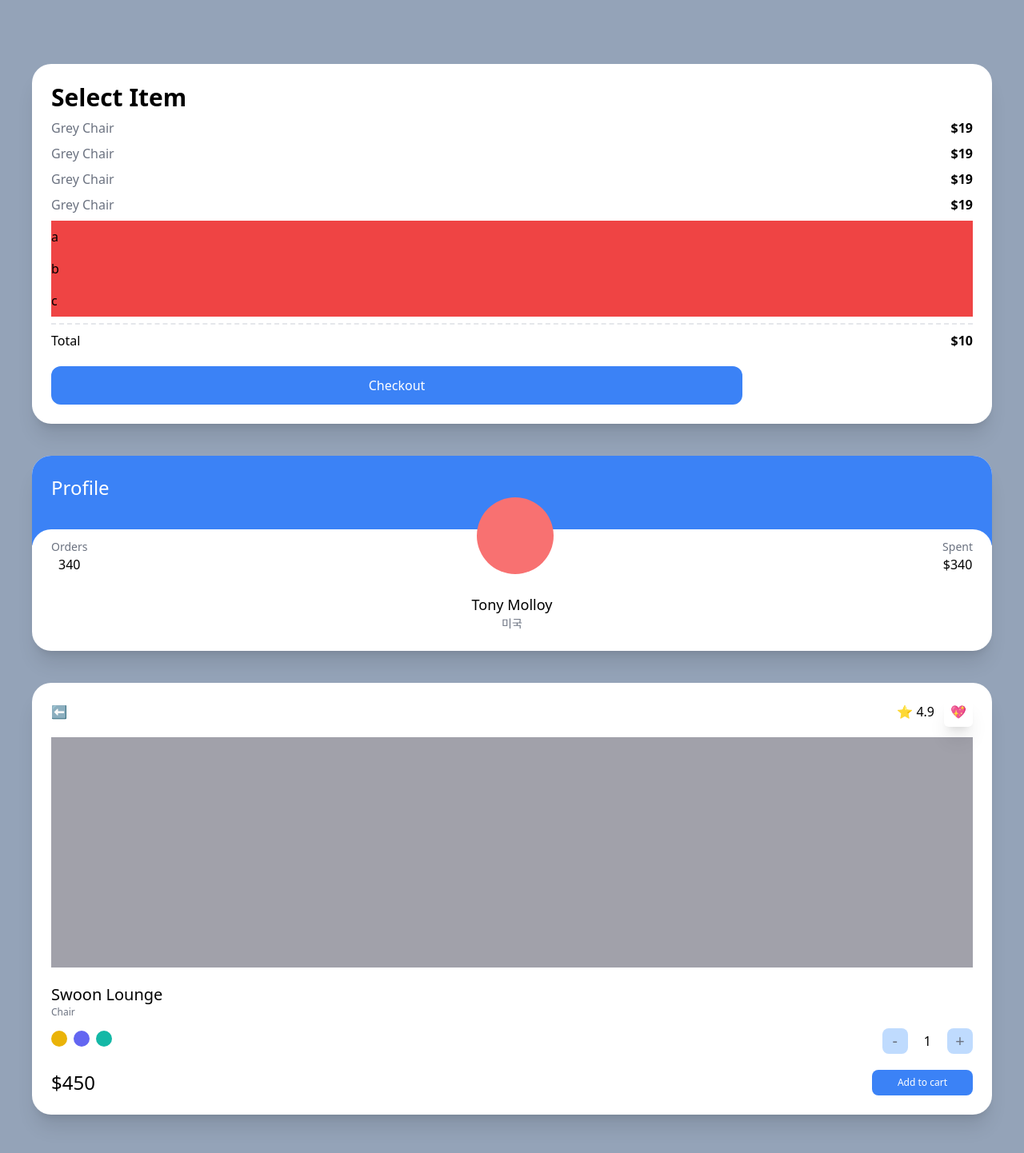
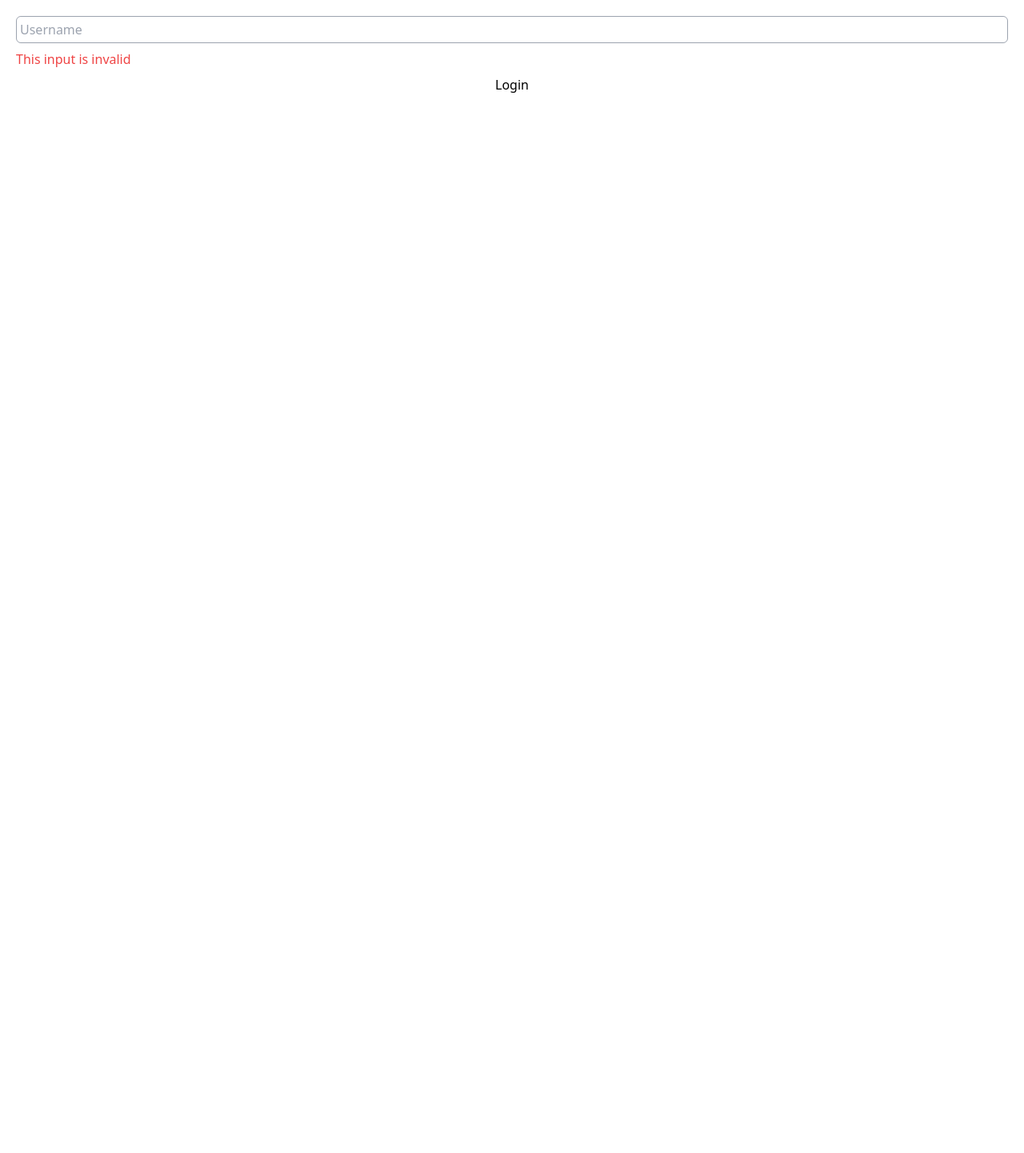
Before and after one commit to namwookyung/carrot-market, a Next.js app: page / in a window 1280 px wide. Shown: the top 1442 px of the page at 80% size. After the commit the page ends 800 px from the top, so only its background shows below. Built offline with nearby package versions, Linux system fonts and the light colour scheme.

Commit message:
tailwindCSS_modifiers for forms 학습_24.06.12

```diff
--- a/pages/index.tsx
+++ b/pages/index.tsx
@@ -2,86 +2,104 @@
 
 const Home: NextPage = () => {
   return (
-    <div className="bg-slate-400 py-20 px-10 grid gap-10 min-h-screen">
-      <div className="bg-white p-6 rounded-3xl shadow-xl">
-        <span className="font-semibold text-3xl">Select Item</span>
-        <ul>
-          {[1, 2, 3, 4].map((i) => (
-            <div key={i} className="flex justify-between my-2">
-              <span className="text-gray-500">Grey Chair</span>
-              <span className="font-semibold">$19</span>
-            </div>
-          ))}
-        </ul>
-        <ul>
-          {["a", "b", "c", ""].map((c, i) => (
-            <li className="bg-red-500 py-2 empty:hidden" key={i}>{c}</li>
-          ))}
-        </ul>
-        <div className="flex justify-between mt-2 pt-2 border-t-2 border-dashed">
-          <span>Total</span>
-          <span className="font-semibold">$10</span>
-        </div>
-        <button className="mt-5 bg-blue-500 text-white p-3 text-center rounded-xl w-3/4 mx-auto
-        hover:bg-teal-500 hover:text-black
-        active:bg-yellow-500 focus:bg-red-500">
-          Checkout
-        </button>
-      </div>
-      <div className="bg-white overflow-hidden rounded-3xl shadow-xl">
-        <div className="bg-blue-500 p-6 pb-14">
-          <span className="text-white text-2xl">Profile</span>
-        </div>
-        <div className="rounded-3xl p-6 bg-white relative -top-5">
-          <div className="flex relative -top-16 items-end justify-between">
-            <div className="flex flex-col items-center">
-              <span className="text-sm text-gray-500">Orders</span>
-              <span className="font-medium">340</span>
-            </div>
-            <div className="h-24 w-24 bg-red-400 rounded-full"></div>
-            <div className="flex flex-col items-center">
-              <span className="text-sm text-gray-500">Spent</span>
-              <span className="font-medium">$340</span>
-            </div>
-          </div>
-          <div className="relative flex flex-col items-center -mt-10 -mb-5">
-            <span className="text-lg font-medium">Tony Molloy</span>
-            <span className="text-sm text-gray-500">미국</span>
-          </div>
-        </div>
-      </div>
-      <div className="bg-white p-6 rounded-3xl shadow-xl">
-        <div className="flex mb-5 justify-between items-center">
-          <span>⬅️</span>
-          <div className="space-x-3">
-            <span>⭐️ 4.9</span>
-            <span className="shadow-xl p-2 rounded-md">💖</span>
-          </div>
-        </div>
-        <div className="bg-zinc-400 h-72 mb-5"></div>
-        <div className="flex flex-col">
-          <span className="font-medium text-xl">Swoon Lounge</span>
-          <span className="text-xs text-gray-500">Chair</span>
-          <div className="mt-3 mb-5 flex justify-between items-center">
-            <div className="space-x-2">
-              <button className="w-5 h-5 rounded-full bg-yellow-500 focus:ring-2 ring-offset-2 ring-yellow-500 transition"></button>
-              <button className="w-5 h-5 rounded-full bg-indigo-500 focus:ring-2 ring-offset-2 ring-indigo-500 transition"></button>
-              <button className="w-5 h-5 rounded-full bg-teal-500 focus:ring-2 ring-offset-2 ring-teal-500 transition"></button>
-            </div>
-            <div className="flex items-center space-x-5">
-              <button className="rounded-lg bg-blue-200 flex justify-center items-center aspect-square w-8 text-xl text-gray-500">-</button>
-              <span>1</span>
-              <button className="rounded-lg bg-blue-200 flex justify-center items-center aspect-square w-8 text-xl text-gray-500">+</button>
-            </div>
-          </div>
-          <div className="flex justify-between items-center">
-            <span className="font-medium text-2xl">$450</span>
-            <button className="bg-blue-500 py-2 px-8 text-center text-xs text-white rounded-lg">Add to cart</button>
-          </div>
-        </div>
-      </div>
-    </div>
-    );
+    // <div className="bg-slate-400 py-20 px-10 grid gap-10 min-h-screen">
+    //   <div className="bg-white p-6 rounded-3xl shadow-xl">
+    //     <span className="font-semibold text-3xl">Select Item</span>
+    //     <ul>
+    //       {[1, 2, 3, 4].map((i) => (
+    //         <div key={i} className="flex justify-between my-2">
+    //           <span className="text-gray-500">Grey Chair</span>
+    //           <span className="font-semibold">$19</span>
+    //         </div>
+    //       ))}
+    //     </ul>
+    //     <ul>
+    //       {["a", "b", "c", ""].map((c, i) => (
+    //         <li className="bg-red-500 py-2 empty:hidden" key={i}>{c}</li>
+    //       ))}
+    //     </ul>
+    //     <div className="flex justify-between mt-2 pt-2 border-t-2 border-dashed">
+    //       <span>Total</span>
+    //       <span className="font-semibold">$10</span>
+    //     </div>
+    //     <button className="mt-5 bg-blue-500 text-white p-3 text-center rounded-xl w-3/4 mx-auto
+    //     hover:bg-teal-500 hover:text-black
+    //     active:bg-yellow-500 focus:bg-red-500">
+    //       Checkout
+    //     </button>
+    //   </div>
+    //   <div className="bg-white overflow-hidden rounded-3xl shadow-xl group">
+    //     <div className="bg-blue-500 p-6 pb-14">
+    //       <span className="text-white text-2xl">Profile</span>
+    //     </div>
+    //     <div className="rounded-3xl p-6 bg-white relative -top-5">
+    //       <div className="flex relative -top-16 items-end justify-between">
+    //         <div className="flex flex-col items-center">
+    //           <span className="text-sm text-gray-500">Orders</span>
+    //           <span className="font-medium">340</span>
+    //         </div>
+    //         <div className="h-24 w-24 bg-zinc-300 rounded-full group-hover:bg-red-300"></div>
+    //         <div className="flex flex-col items-center">
+    //           <span className="text-sm text-gray-500">Spent</span>
+    //           <span className="font-medium">$340</span>
+    //         </div>
+    //       </div>
+    //       <div className="relative flex flex-col items-center -mt-10 -mb-5">
+    //         <span className="text-lg font-medium">Tony Molloy</span>
+    //         <span className="text-sm text-gray-500">미국</span>
+    //       </div>
+    //     </div>
+    //   </div>
+    //   <div className="bg-white p-6 rounded-3xl shadow-xl">
+    //     <div className="flex mb-5 justify-between items-center">
+    //       <span>⬅️</span>
+    //       <div className="space-x-3">
+    //         <span>⭐️ 4.9</span>
+    //         <span className="shadow-xl p-2 rounded-md">💖</span>
+    //       </div>
+    //     </div>
+    //     <div className="bg-zinc-400 h-72 mb-5"></div>
+    //     <div className="flex flex-col">
+    //       <span className="font-medium text-xl">Swoon Lounge</span>
+    //       <span className="text-xs text-gray-500">Chair</span>
+    //       <div className="mt-3 mb-5 flex justify-between items-center">
+    //         <div className="space-x-2">
+    //           <button className="w-5 h-5 rounded-full bg-yellow-500 focus:ring-2 ring-offset-2 ring-yellow-500 transition"></button>
+    //           <button className="w-5 h-5 rounded-full bg-indigo-500 focus:ring-2 ring-offset-2 ring-indigo-500 transition"></button>
+    //           <button className="w-5 h-5 rounded-full bg-teal-500 focus:ring-2 ring-offset-2 ring-teal-500 transition"></button>
+    //         </div>
+    //         <div className="flex items-center space-x-5">
+    //           <button className="rounded-lg bg-blue-200 flex justify-center items-center aspect-square w-8 text-xl text-gray-500">-</button>
+    //           <span>1</span>
+    //           <button className="rounded-lg bg-blue-200 flex justify-center items-center aspect-square w-8 text-xl text-gray-500">+</button>
+    //         </div>
+    //       </div>
+    //       <div className="flex justify-between items-center">
+    //         <span className="font-medium text-2xl">$450</span>
+    //         <button className="bg-blue-500 py-2 px-8 text-center text-xs text-white rounded-lg">Add to cart</button>
+    //       </div>
+    //     </div>
+    //   </div>
+    // </div>
+    <form className="flex flex-col space-y-2 p-5">
+      <input
+        type="text"
+        required
+        placeholder="Username"
+        className="border p-1 peer border-gray-400 rounded-md"
+      />
+      <span className="hidden peer-invalid:block peer-invalid:text-red-500">
+        This input is invalid
+      </span>
+      <span className="hidden peer-valid:block peer-valid:text-teal-500">
+        Awesome username
+      </span>
+      <span className="hidden peer-hover:block peer-valid:text-amber-500">
+        Hello
+      </span>
+      <input type="submit" value="Login" className="bg-white" />
+    </form>
+  );
 }
 
-export default Home
+export default Home;
```
